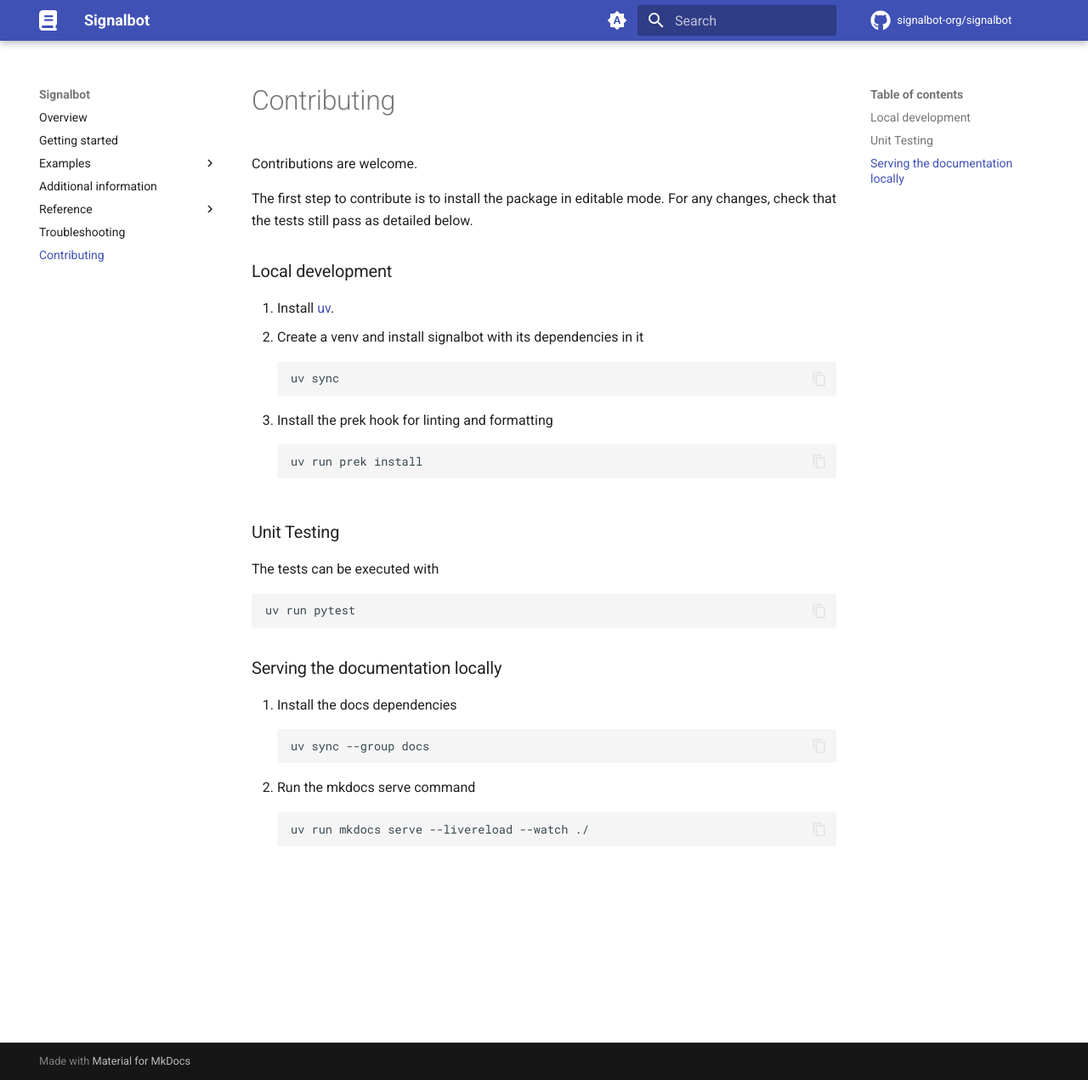
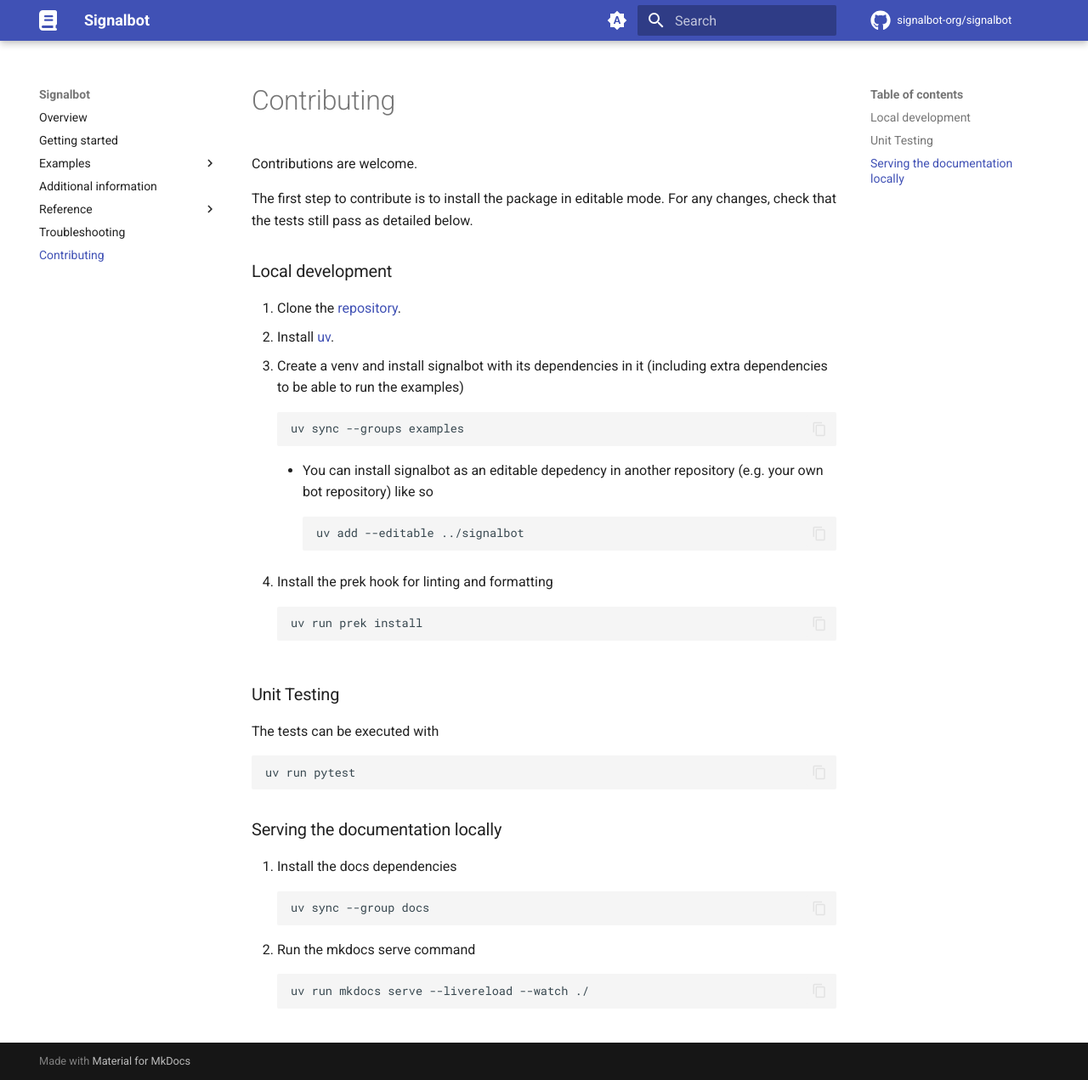
Before and after one commit to filipre/signalbot, an MkDocs documentation site: the page built from docs/local_development.md, in a window 1280 px wide and 1271 px high. Shown: the whole window at 85% size. Built offline with MkDocs 1.6.1 and Material for MkDocs 9.7.7, drawn with Linux system fonts in a browser that asks for light colours; comment, search, counter and statistics services are not loaded; the version menu is left out.

Commit message:
docs: add command to install signalbot as editable dependency

````diff
--- a/docs/local_development.md
+++ b/docs/local_development.md
@@ -5,12 +5,19 @@
 
 ### Local development
 
-1. Install [uv](https://docs.astral.sh/uv/).
-2. Create a venv and install signalbot with its dependencies in it
+1. Clone the [repository](https://github.com/signalbot-org/signalbot).
+2. Install [uv](https://docs.astral.sh/uv/).
+3. Create a venv and install signalbot with its dependencies in it (including extra dependencies to be able to run the examples)
     ```bash
-    uv sync
+    uv sync --groups examples
     ```
-3. Install the prek hook for linting and formatting
+
+    * You can install signalbot as an editable depedency in another repository (e.g. your own bot repository) like so
+    ```
+    uv add --editable ../signalbot
+    ```
+
+4. Install the prek hook for linting and formatting
     ```bash
     uv run prek install
     ```
````
